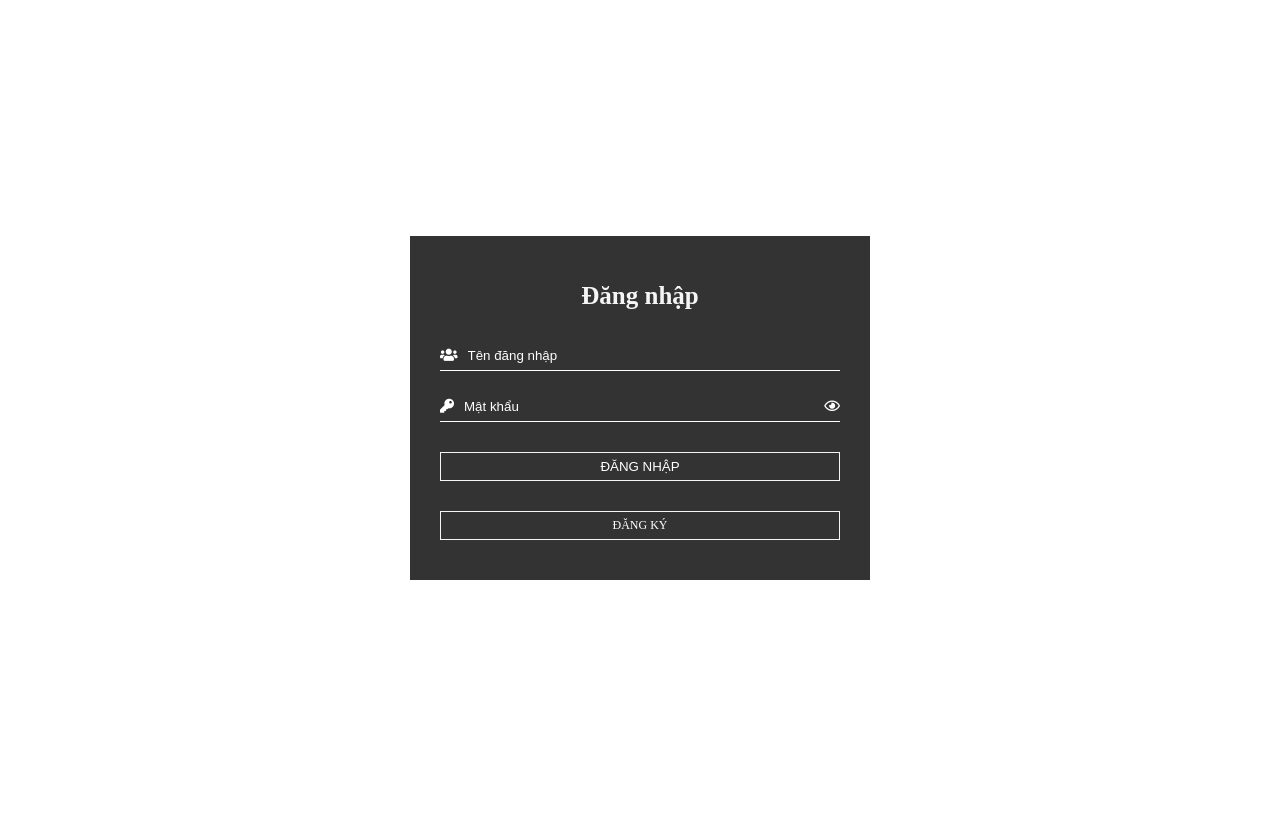
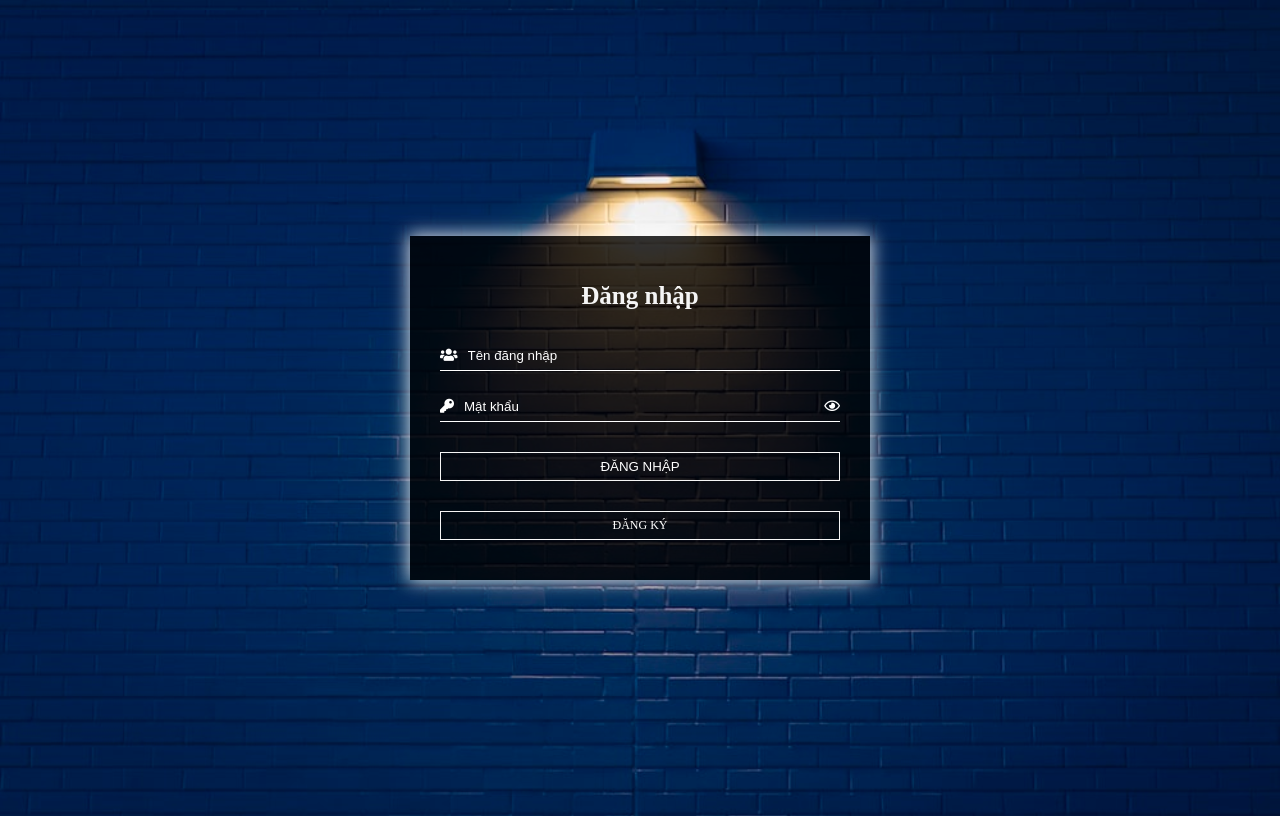
Before and after one commit to ThanhTran2k1/pythonDjango, a Django app: page / in a window 1280 px wide. Run offline with Django 4.2, Linux system fonts and the light colour scheme; parts of the project's set-up code (start-up, migrations or seed data) failed here and were passed over; some libraries are stand-ins or nearby versions.

Commit message:
Update style.css

```diff
--- a/member/UserMember/static/UserMember/css/style.css
+++ b/member/UserMember/static/UserMember/css/style.css
@@ -1,5 +1,3 @@
-{%load static%}
-url( "{% static 'images/bg.jpeg' %}")
 body {
     background: url('../images/bg.jpeg');
     background-size: cover;
```
